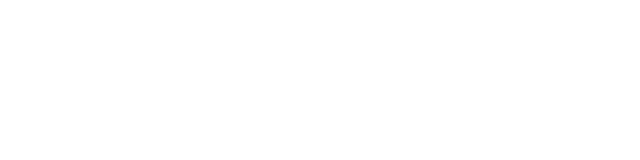
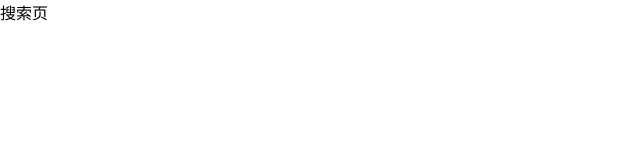
Before and after one commit to web-jie/toutiao, a Vue app: page /search in a window 1280 px wide. Shown: the top 160 px of the page, without its empty margins (0-640 px from the left). Built offline with nearby package versions, Linux system fonts and the light colour scheme; a small style sheet from the web is missing.

Commit message:
创建搜索页

```diff
--- a/src/router/index.js
+++ b/src/router/index.js
@@ -61,7 +61,13 @@
     //  导入栏目管理
     path: '/category',
     component: () => import("@/views/Category"),
+  },
+  {
+    //  导入搜索页
+    path: '/search',
+    component: () => import("@/views/Search"),
   }
+
 ]
 
 const router = new VueRouter({
--- a/src/views/Index.vue
+++ b/src/views/Index.vue
@@ -3,7 +3,7 @@
     <!-- 红色导航栏 -->
     <div class="header">
       <span class="iconfont iconnew"></span>
-      <router-link to="#" class="search">
+      <router-link to="/search" class="search">
         <span class="iconfont iconsearch"></span>
         <i>搜索新闻</i>
       </router-link>
--- /dev/null
+++ b/src/views/Search.vue
@@ -0,0 +1,13 @@
+<template>
+  <div>搜索页</div>
+</template>
+
+<script>
+export default {
+
+}
+</script>
+
+<style>
+
+</style>
```
